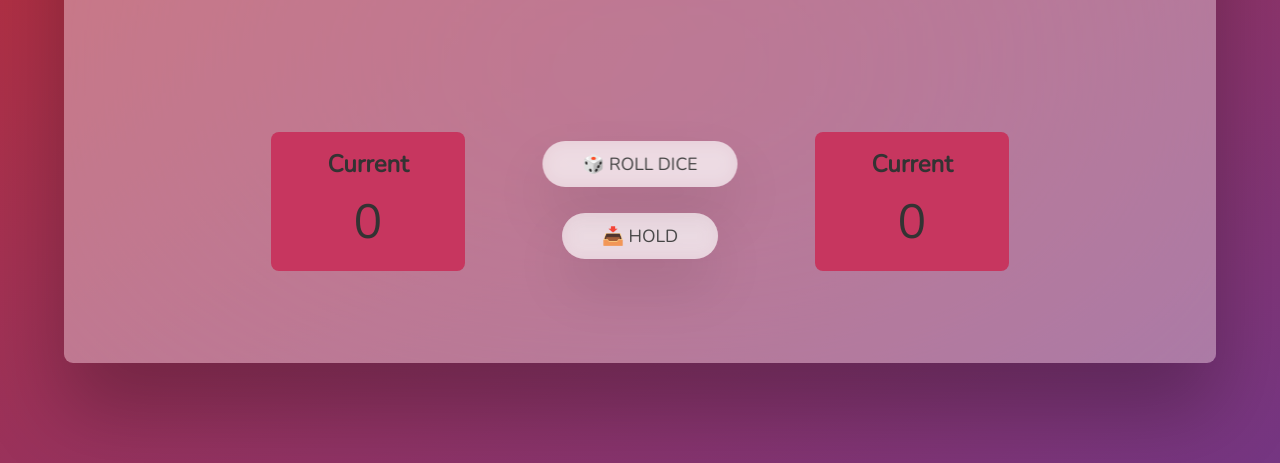
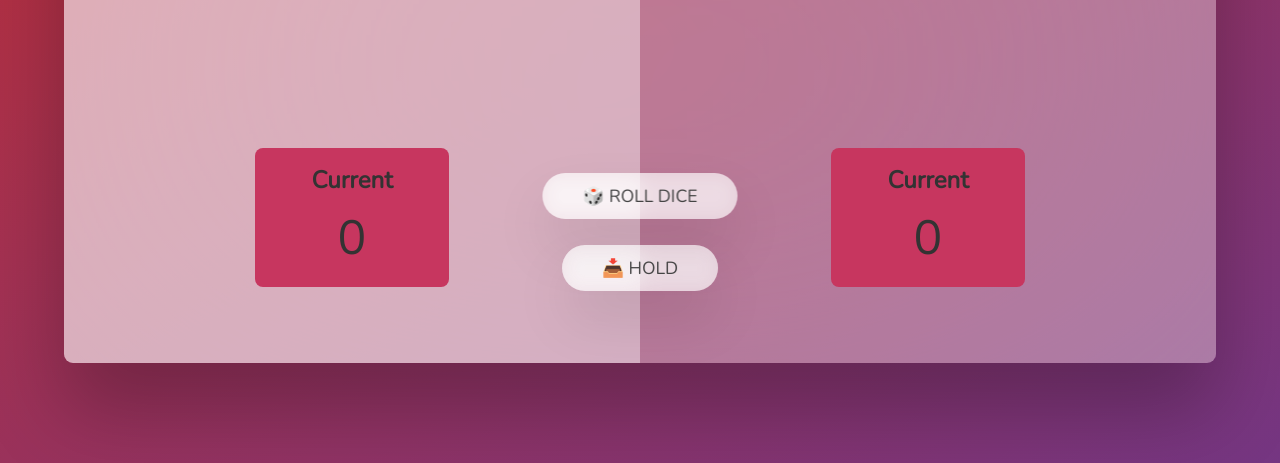
Before and after one commit to Erick-86/pig-game, a plain HTML site: page index.html in a window 1280 px wide. Shown: the part 337-800 px from the top of the page. Drawn offline with nearby package versions, Linux system fonts and the light colour scheme.

Commit message:
active player

```diff
--- a/index.html
+++ b/index.html
@@ -10,7 +10,7 @@
   <body>
     <main>
       <div class="game-container">
-        <section class="player-container player-1">
+        <section class="player-container player-1 active-player">
           <div class="player-score">
             <h2 class="player-name">player 1</h2>
             <span class="player-score">0</span>
--- a/style.css
+++ b/style.css
@@ -16,10 +16,8 @@ body {
 }
 
 main {
-  background-color: red;
   width: 90%;
   height: 600px;
-  padding: 2rem;
   background-color: rgba(255, 255, 255, 0.35);
   backdrop-filter: blur(200px);
   filter: blur();
@@ -42,6 +40,13 @@ main .game-container .player-container {
   width: 100%;
   /* justify-content: space-between; */
   justify-content: space-around;
+  border-radius: 9px;
+  border-top-right-radius: 0;
+  border-bottom-right-radius: 0;
+}
+
+.game-container .active-player{
+    background-color: rgba(255, 255, 255, 0.4);
 }
 
 .player-score {
```
